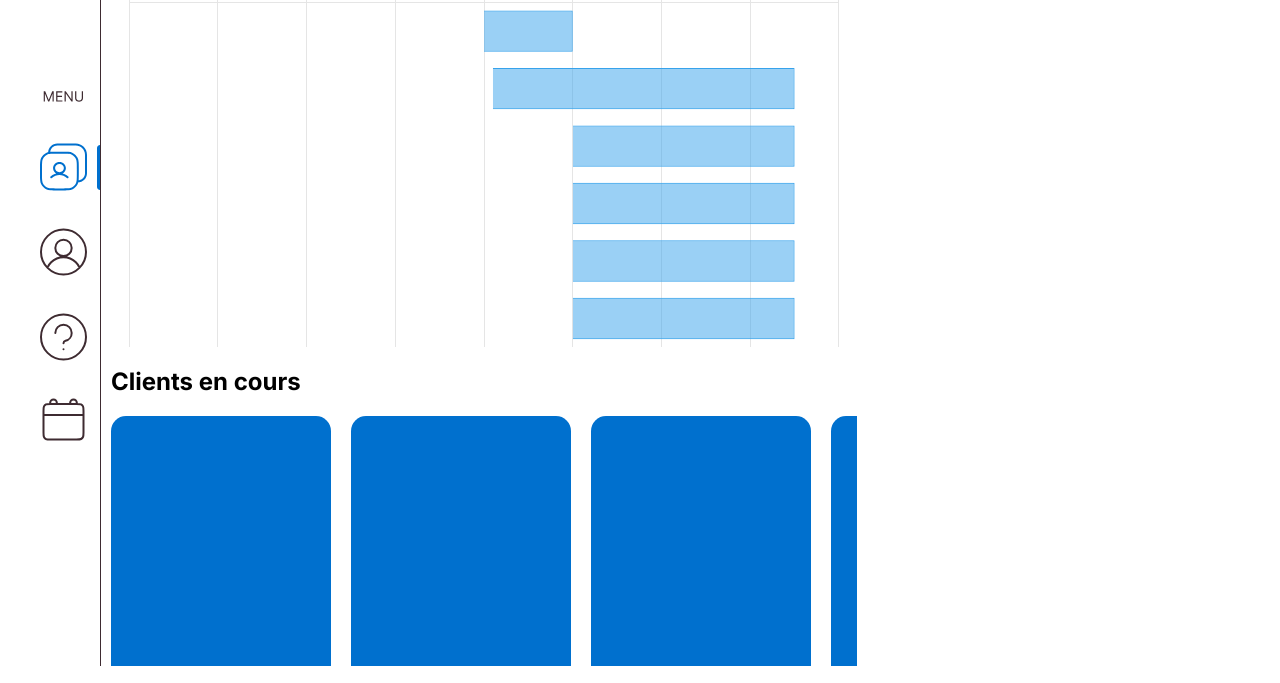
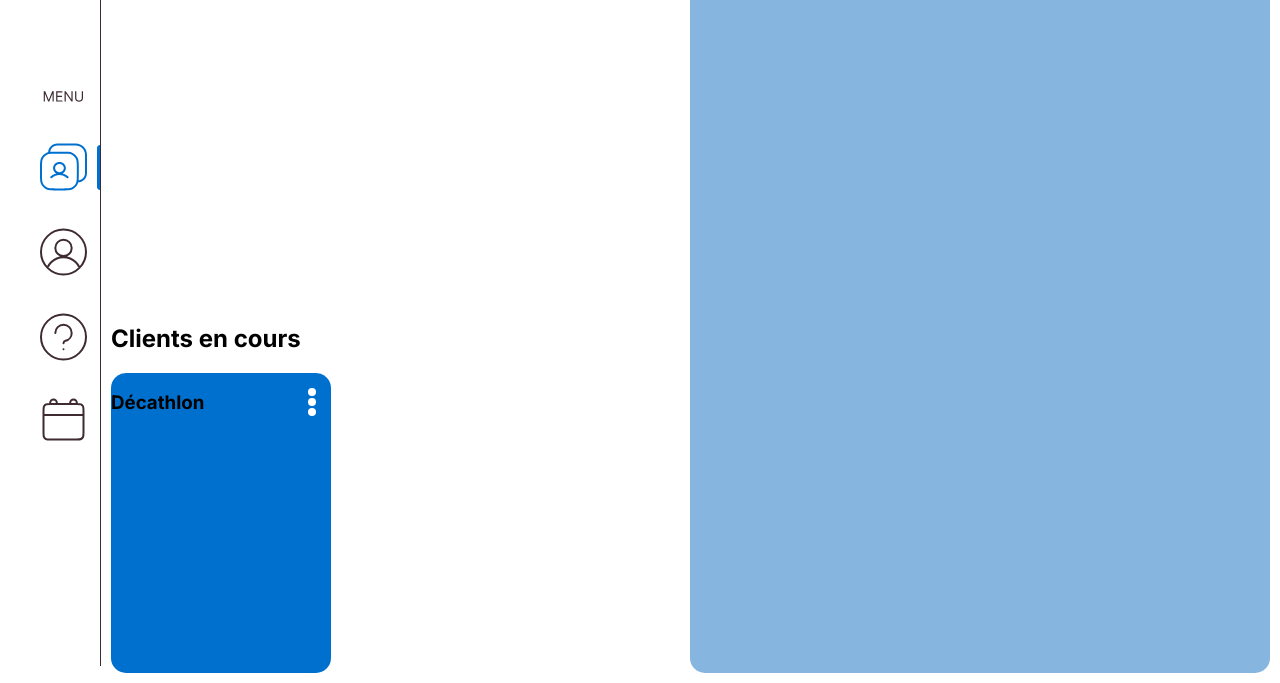
Before and after one commit to hugodemenez/MZ_DASHBOARD, a plain HTML site: page index.html in a window 1280 px wide. Shown: the part 134-817 px from the top of the page. Drawn offline with nearby package versions, Linux system fonts and the light colour scheme.

Commit message:
Working backend and updated frontend

```diff
--- a/components/timeline.js
+++ b/components/timeline.js
@@ -13,6 +13,7 @@ const timeline = new Chart(ctx, {
         type: 'bar',
         data: data,
         options: {
+            resizeDelay:300,
             plugins:{
                 legend:{
                     display:false,
--- a/index.html
+++ b/index.html
@@ -24,25 +24,22 @@
             </header>
             <div class="dashboard">
                 <div class="zone1">
-                    <h1>Planning du jour, 1er Mars 2023</h1>
                     <div class="timeline">
-                        <canvas id="timeline"></canvas>
+                        <h1>Planning du jour, 1er Mars 2023</h1>
+
                     </div>
                     <div class="client">
                         <h2>Clients en cours</h2>
                         <div class="client-slider">
                             <div class="card">
+                                <div class="card-title" id="card-title"><h3>Décathlon</h3></div>
+                                <img src="./assets/dots.svg" alt="" class="card-settings">
                             </div>
-                            <div class="card"></div>
-                            <div class="card"></div>
-                            <div class="card"></div>
-                            <div class="card"></div>
-                            <div class="card"></div>
                         </div>
                     </div>
                 </div>
                 <div class="zone2">
-                    <h1>Hello world</h1>
+                    <h1>Tâches</h1>
                 </div>
             </div>
         </div>
--- a/style.css
+++ b/style.css
@@ -32,10 +32,12 @@
     --blanc-mz: #FFFFFF;
 
     --margin:10px;
+    --radius:15px;
 }
 
 html,
 body {
+    box-sizing: border-box;
     margin: 0;
     padding: 0;
     inset: 0;
@@ -61,10 +63,10 @@ body {
 
 .content{
     margin: 0;
-    overflow:hidden;
     grid-area: 1 / 2 / 3 / 3;
     border-left: solid 1px var(--noir-mz);
     grid-template-rows: 100px 1fr;
+    position:relative;
 }
 
 header{
@@ -96,13 +98,12 @@ header input{
     grid-area: 2 / 1 / 3 / 1;
     background: var(--blanc-mz);
     border-top: solid 1px var(--noir-mz);
-    width:100%;
-    height: 100%;
-    grid-template-columns: 65% 1fr;
+    grid-template-columns: 1fr 600px;
+    position:relative;
+    height
 }
 
 .zone1 h1, .zone2 h1{
-    width:100%;
     margin:0;
 }
 
@@ -115,18 +116,30 @@ header input{
 }
 
 .zone1{
-    grid-area: 1/1/1/2;
+    position:relative;
+    display:grid;
+    grid-column: 1/2;
+    grid-template-rows: 1fr 1fr;
 }
 
 .zone2{
-    grid-area: 1/2/1/3;
+    grid-column: 2/3;
+    margin:var(--margin);
+    background: var(--cyan-mz);
+    border-radius: var(--radius);
 }
 
 .client{
-
+    position:relative;
+    width:100%;
+    grid-row: 2/3;
 }
 
+.timeline{
+    grid-row: 1/2;
+}
 .client-slider{
+
     scroll-behavior: smooth;
     display:flex;
     flex-direction: row;
@@ -144,5 +157,7 @@ header input{
 }
 
 .card-settings{
-
+    position:absolute;
+    top:15px;
+    right:15px;
 }
```
Also changed, not shown: assets/Dots.svg (added), 1 other file.
